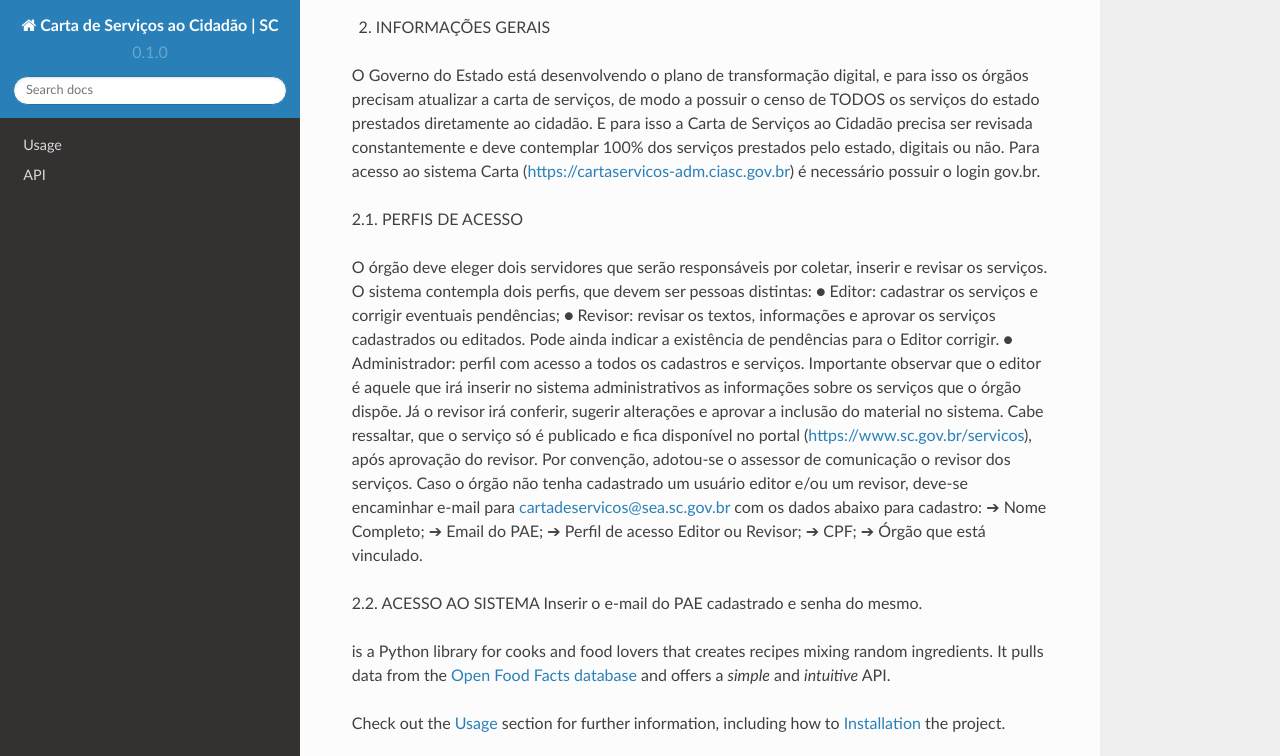
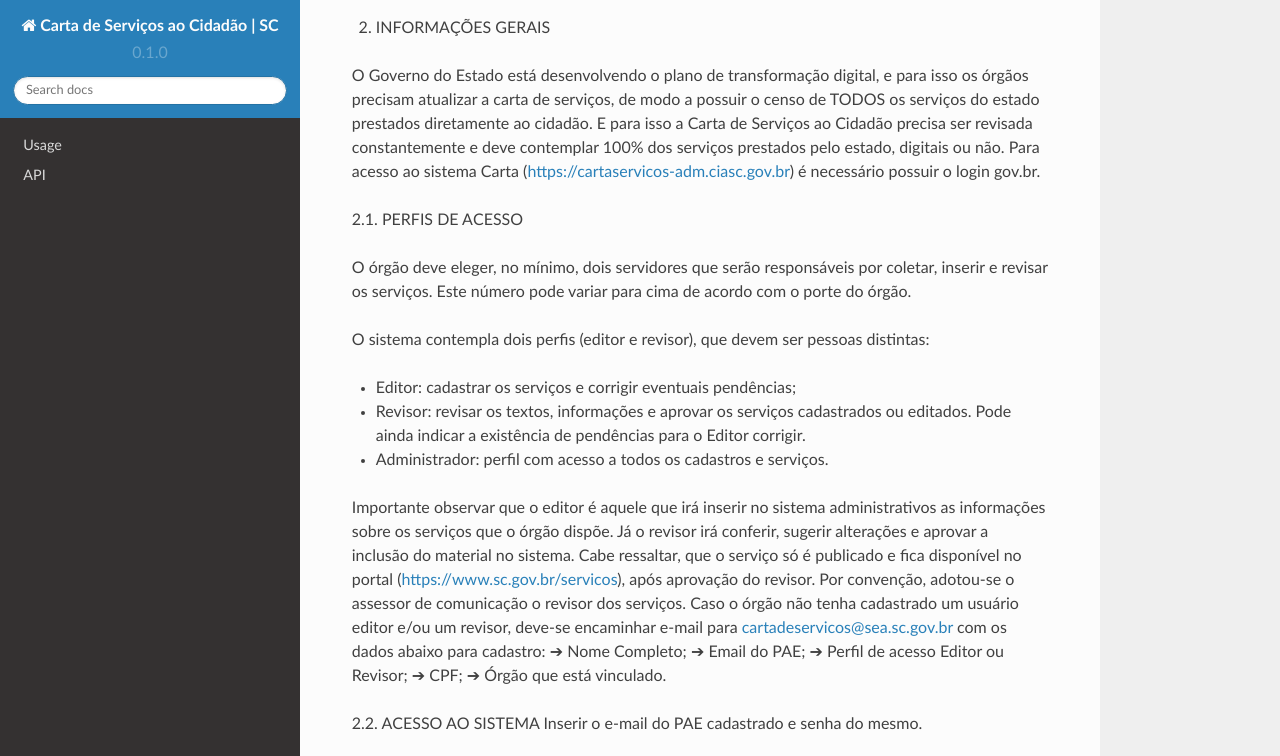
Before and after one commit to brunoaltieri/cartadeservicos, a Sphinx documentation site: the page built from docs/source/index.rst, in a window 1280 px wide and 900 px high, scrolled down 944 px, cut to the strip 0-756 px from the top of the window. Built offline with Sphinx 7.4.7 and the Read the Docs theme 2.0.0, drawn with Linux system fonts in a browser that asks for light colours.

Commit message:
Update index.rst

```diff
--- a/docs/source/index.rst
+++ b/docs/source/index.rst
@@ -23,11 +23,13 @@ Para acesso ao sistema Carta (https://cartaservicos-adm.ciasc.gov.br) é necess
 
 2.1. PERFIS DE ACESSO
 
-O órgão deve eleger dois servidores que serão responsáveis por coletar, inserir e revisar os serviços.
-O sistema contempla dois perfis, que devem ser pessoas distintas:
-● Editor: cadastrar os serviços e corrigir eventuais pendências;
-● Revisor: revisar os textos, informações e aprovar os serviços cadastrados ou editados. Pode ainda indicar a existência de pendências para o Editor corrigir.
-● Administrador: perfil com acesso a todos os cadastros e serviços.
+O órgão deve eleger, no mínimo, dois servidores que serão responsáveis por coletar, inserir e revisar os serviços. Este número pode variar para cima de acordo com o porte do órgão.
+
+O sistema contempla dois perfis (editor e revisor), que devem ser pessoas distintas:
+
+* Editor: cadastrar os serviços e corrigir eventuais pendências;
+* Revisor: revisar os textos, informações e aprovar os serviços cadastrados ou editados. Pode ainda indicar a existência de pendências para o Editor corrigir.
+* Administrador: perfil com acesso a todos os cadastros e serviços.
 Importante observar que o editor é aquele que irá inserir no sistema administrativos as informações sobre os serviços que o órgão dispõe. Já o revisor irá conferir, sugerir alterações e aprovar a inclusão do material no sistema.
 Cabe ressaltar, que o serviço só é publicado e fica disponível no portal (https://www.sc.gov.br/servicos), após aprovação do revisor.
 Por convenção, adotou-se o assessor de comunicação o revisor dos serviços.
```
